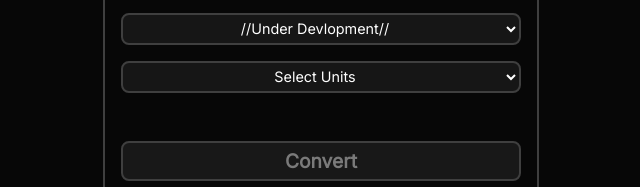
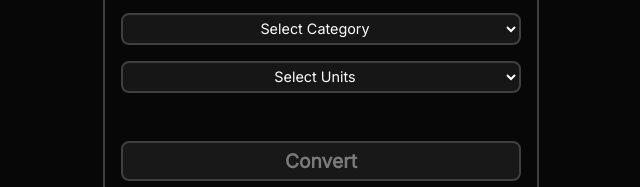
Before and after one commit to Chakradhar-0208/realtime-unit-converter, a plain HTML site: page index.html in a window 1280 px wide. Shown: the part 380-567 px from the top of the page, 319-959 px from the left. Drawn offline with Linux system fonts and the light colour scheme.

Commit message:
Update index.html

```diff
--- a/index.html
+++ b/index.html
@@ -9,7 +9,7 @@
         * {
             padding: 0;
             margin: 0;
-             font-family: 'Inter', sans-serif;
+            font-family: 'Inter', sans-serif;
         }
 
         body,
@@ -25,10 +25,12 @@
             overflow: hidden;
             background-color: rgb(7, 7, 7) !important;
         }
-        h1{
+
+        h1 {
             color: white;
             margin: 2rem auto;
         }
+
         form {
             width: 80%;
             max-width: 400px;
@@ -40,7 +42,7 @@
             position: relative;
             top: -5;
             padding: 2rem 1rem 2rem;
-            border: 2px solid  rgb(63, 63, 63);
+            border: 2px solid rgb(63, 63, 63);
             border-radius: 15px;
             background-color: rgb(7, 7, 7);
         }
@@ -53,25 +55,31 @@
             font-weight: 600;
 
         }
-        input,select,button{
+
+        input,
+        select,
+        button {
             color: #fff;
-            border: 2px solid  rgb(63, 63, 63);
+            border: 2px solid rgb(63, 63, 63);
             background-color: rgb(22, 22, 22);
         }
 
-        select:hover,button:hover{
+        select:hover,
+        button:hover {
             border: 1px solid rgb(100, 95, 95);
-    background-color: rgb(209, 209, 209);
-    color: rgb(59, 59, 59);
+            background-color: rgb(209, 209, 209);
+            color: rgb(59, 59, 59);
         }
 
-        input::placeholder{
+        input::placeholder {
             font-weight: 500;
         }
-        input:focus{
+
+        input:focus {
             outline: 2px solid rgb(141, 141, 141) !important;
 
         }
+
         .input-forms {
             padding: rem 0rem;
             display: flex;
@@ -95,7 +103,8 @@
             border-radius: 8px;
             padding: px 0rem;
         }
-        button{
+
+        button {
             font-size: 1rem;
             height: 2rem;
             text-align: center;
@@ -103,14 +112,15 @@
             margin-top: 2rem;
             font-weight: 600;
             height: 2.5rem;
-            font-size:1.2rem ;
+            font-size: 1.2rem;
         }
 
-        button:disabled{
+        button:disabled {
             background-color: rgb(24, 24, 24);
             color: rgb(122, 122, 122);
         }
-        button:disabled:hover{
+
+        button:disabled:hover {
             cursor: not-allowed;
         }
     </style>
@@ -126,16 +136,17 @@
         </div>
         <div class="select-options">
             <select name="type" id="cat">
-                <option value="select">//Under Devlopment//</option>
-                <option value="miletokm">Area</option>
-                <option value="kmtomile">Distance</option>
-                <option value="miletokm">Temprature</option>
-                <option value="miletokm">Weight</option>
+                <option value="select">Select Category</option>
+                <option value="area">Area</option>
+                <option value="time">Time</option>
+                <option value="speed">Speed</option>
+                <option value="weight">Weight</option>
+                <option value="length">Length</option>
+                <option value="volume">Volume</option>
+                <option value="temprature">Temprature</option>
             </select>
             <select name="units" id="unit">
                 <option value="select">Select Units</option>
-                <option value="kmtomile">KM to Mile</option>
-                <option value="miletokm">Mile to KM</option>
             </select>
         </div>
         <button type="button" id="cBtn">Convert</button>
```
